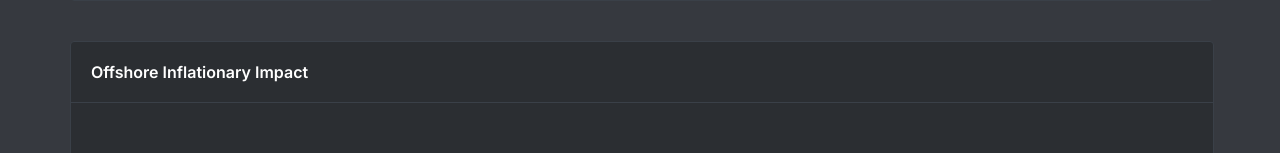
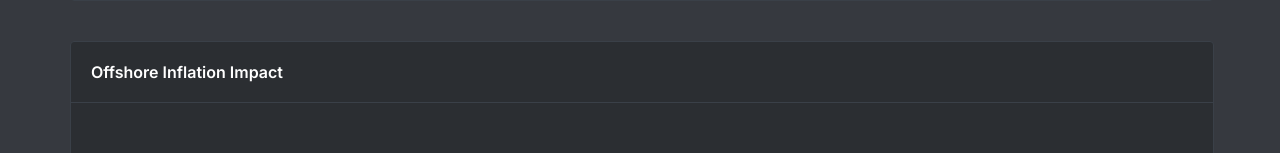
Before and after one commit to haven-protocol-org/haven-network-app, a React (Create React App) app: page / in a window 1280 px wide. Shown: the part 1480-1633 px from the top of the page. Built offline with nearby package versions, Linux system fonts and the light colour scheme; no server answers.

Commit message:
CryptoDeal is a twat

```diff
--- a/src/src/components/charts/inflationDeflationImpact/index.js
+++ b/src/src/components/charts/inflationDeflationImpact/index.js
@@ -8,7 +8,7 @@ class InflationDeflationImpact extends Component {
   render() {
     return (
       <Container>
-        <Header>Offshore Inflationary Impact</Header>
+        <Header>Offshore Inflation Impact</Header>
         <Placeholder>Placeholder</Placeholder>
       </Container>
     );
```
